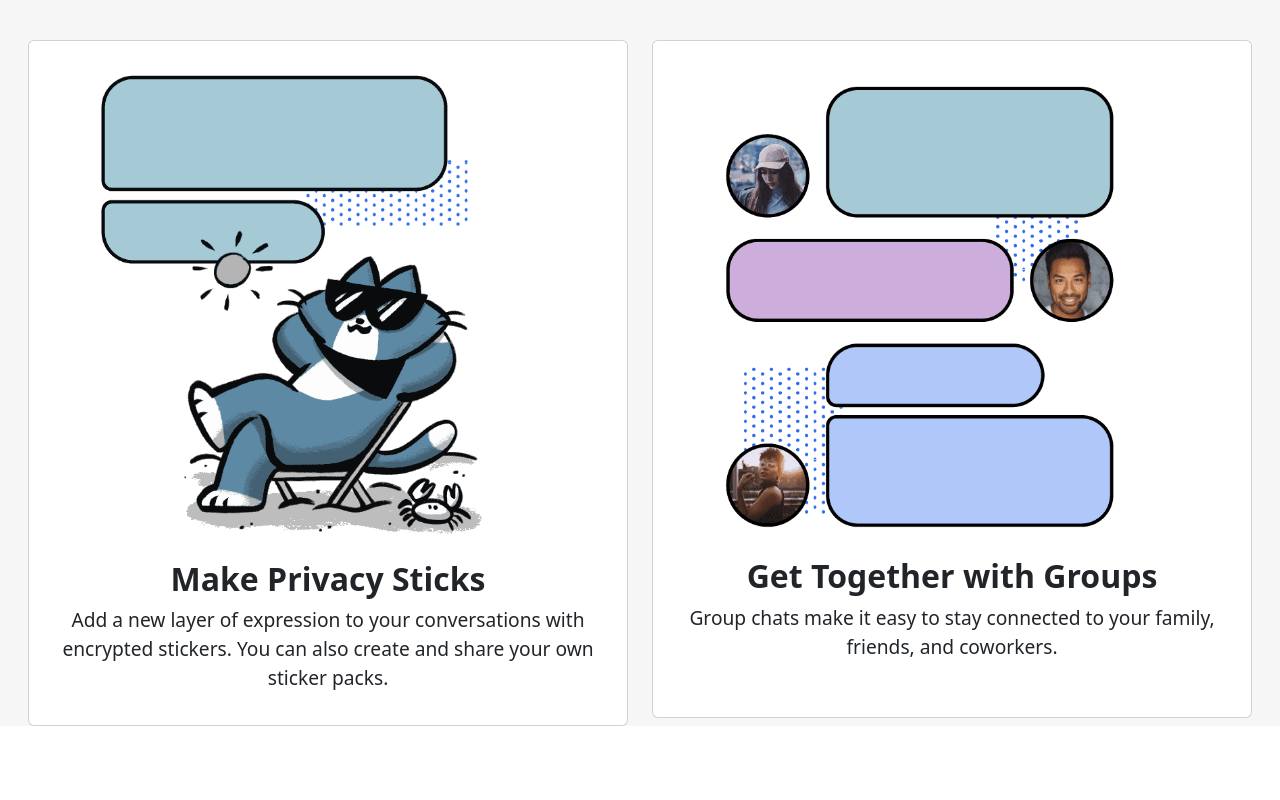
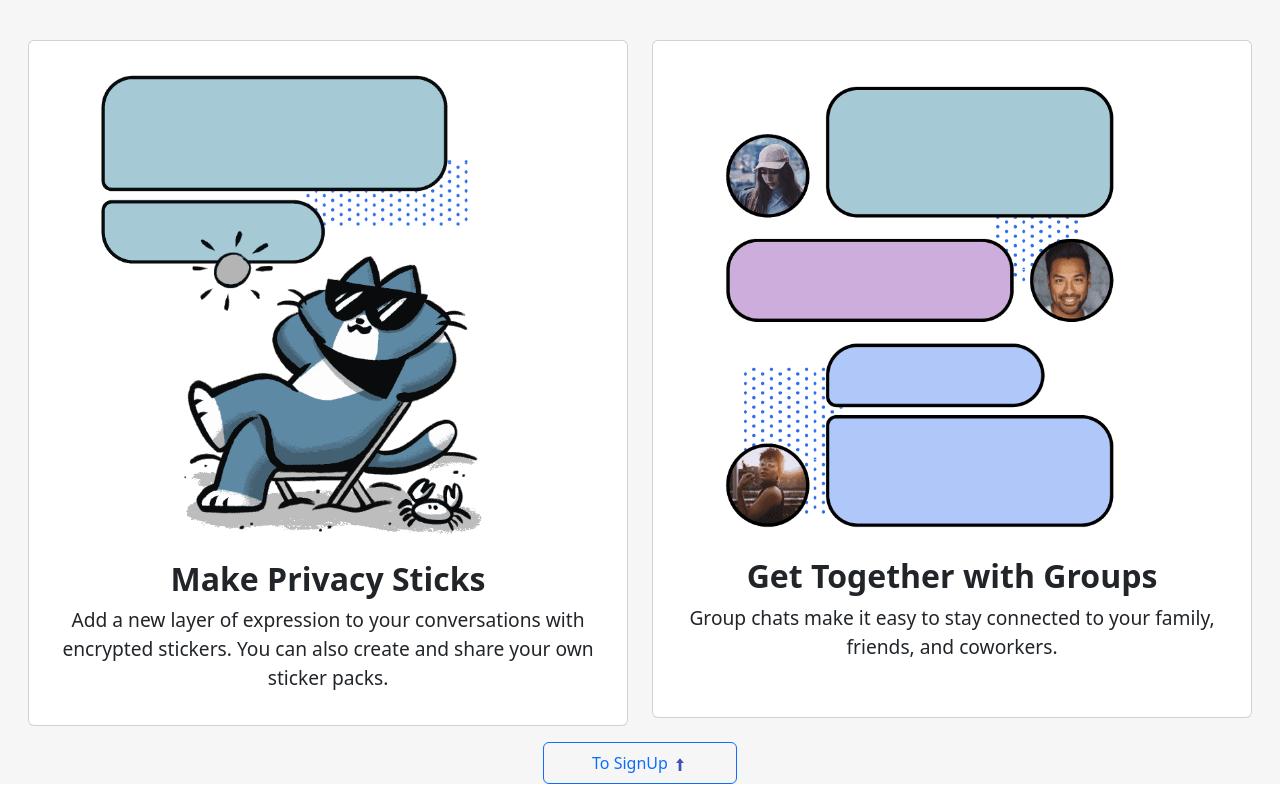
Before and after one commit to prince-arun/React-chat, a React (Create React App) app: page / in a window 1280 px wide. Shown: the part 1020-1820 px from the top of the page. Before the commit the page ends 1746 px from the top, so only its background shows below. Built offline with nearby package versions, Linux system fonts and the light colour scheme; no server answers.

Commit message:
UI - bug fixed

```diff
--- a/src/Components/Home/Ad.js
+++ b/src/Components/Home/Ad.js
@@ -4,10 +4,12 @@ import Col from "react-bootstrap/Col";
 import Card from "react-bootstrap/Card";
 import privacy from "./assets/privacy-img-1.png";
 import group from "./assets/group-img-1.png";
+import Button from "react-bootstrap/Button";
+import { FcUp } from "react-icons/fc";
 
 const Ad = () => {
   return (
-    <div className="ad">
+    <div className="ad z-index-1">
       <div className="box-center mt-5 mb-5">
         <h1>Why use Signal?</h1>
         <p className="mt-2 ">
@@ -15,7 +17,7 @@ const Ad = () => {
           messenger
         </p>
       </div>
-      <Row className="ms-3 me-3">
+      <Row className="ms-3 me-3 ">
         <Col>
           <Card>
             <Card.Body>
@@ -46,6 +48,13 @@ const Ad = () => {
           </Card>
         </Col>
       </Row>
+      <div className="text-center m-3 ">
+        <a href="#top">
+          <Button variant="outline-primary" className="px-5 py-2">
+            To SignUp <FcUp />
+          </Button>
+        </a>
+      </div>
     </div>
   );
 };
```
